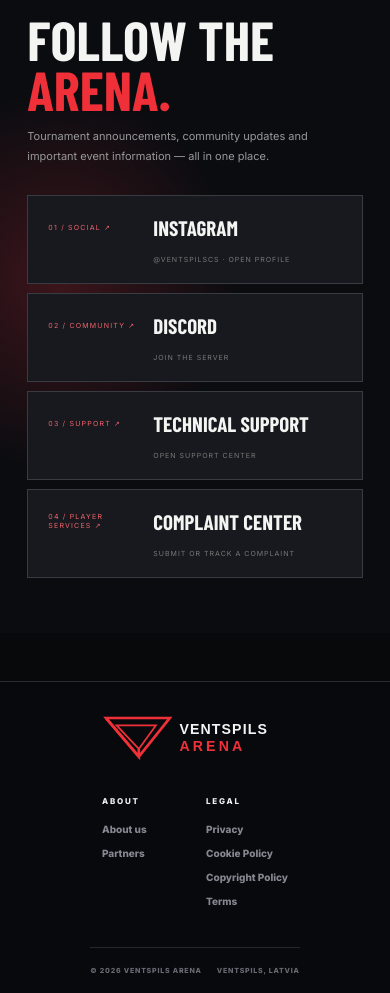
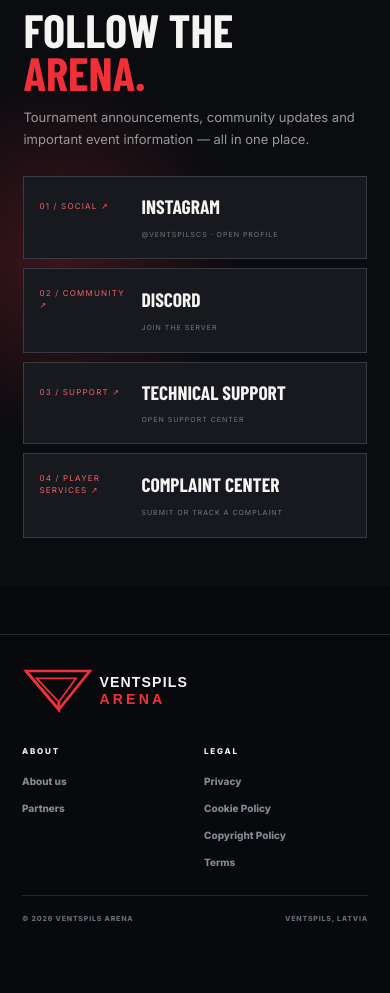
Before and after one commit to edgarsprudz-hash/vents-pils-arena, a Next.js app: page / in a window 390 px wide. Shown: the part 1381-2374 px from the top of the page. After the commit the page ends 2322 px from the top, so only its background shows below. Built offline with nearby package versions, Linux system fonts and the light colour scheme; no server answers; the database is empty; a web font is replaced by a local one.

Commit message:
Fix mobile page width and Russian community section layout

```diff
--- a/src/app/globals.css
+++ b/src/app/globals.css
@@ -336,3 +336,30 @@
 .about-cta:hover{background:#d9232c}
 .about-bottom{display:flex;justify-content:space-between;gap:16px;padding-top:18px;border-top:1px solid #292b32;color:#696c75;font-size:8px;font-weight:900;letter-spacing:1.3px}
 @media(max-width:650px){.footer-brand-logo{width:175px}.about-page{padding:25px 22px 40px}.about-back{margin-bottom:28px}.about-logo{width:min(390px,95%);margin-bottom:35px}.about-facts{grid-template-columns:1fr}.about-facts>div,.about-facts>div+div{padding:17px 0;border-left:0;border-bottom:1px solid #24262d}.about-content section{grid-template-columns:1fr;gap:12px;padding:23px 0}.about-content h2{font-size:30px}.about-bottom{flex-direction:column;gap:9px}}
+
+
+/* Mobile viewport and Russian typography corrections */
+html,body{width:100%;max-width:100%;min-width:0;overflow-x:hidden}
+body>div{width:100%;max-width:100%;min-width:0}
+main{width:100%;max-width:100%;min-width:0}
+.community-section,.upcoming-section,.site-footer,.site-footer-main,.site-footer-bottom{width:100%;max-width:100%;min-width:0}
+.community-section{grid-template-columns:minmax(0,.8fr) minmax(0,1.2fr)}
+.community-copy,.community-links,.community-link{min-width:0}
+.community-link{grid-template-columns:minmax(0,120px) minmax(0,1fr) minmax(0,auto)}
+.community-link strong{min-width:0;overflow-wrap:anywhere}
+.site-footer{display:block}
+.site-footer-main{grid-template-columns:minmax(0,1fr) minmax(0,.55fr) minmax(0,.65fr)}
+@media(max-width:760px){
+  .community-section{grid-template-columns:minmax(0,1fr);padding:48px 6vw;gap:25px}
+  .community-copy h2{font-size:clamp(38px,12vw,64px);line-height:.9;overflow-wrap:anywhere}
+  .community-copy p{max-width:100%;font-size:13px;line-height:1.75}
+  .community-link{grid-template-columns:minmax(0,90px) minmax(0,1fr);gap:12px;padding:18px 15px}
+  .community-link>span{font-size:8px;line-height:1.5;overflow-wrap:anywhere}
+  .community-link strong{font-size:clamp(18px,5vw,23px);line-height:1.15}
+  .community-link small{grid-column:2;text-align:left;line-height:1.5;overflow-wrap:anywhere}
+  .site-footer{display:block;padding:32px 22px 18px}
+  .site-footer-main{grid-template-columns:minmax(0,1fr) minmax(0,1fr);gap:26px 18px}
+  .footer-column{min-width:0}
+  .footer-column h3,.footer-column a{overflow-wrap:anywhere;line-height:1.5}
+  .site-footer-bottom{display:flex;flex-wrap:wrap;justify-content:space-between}
+}
```
